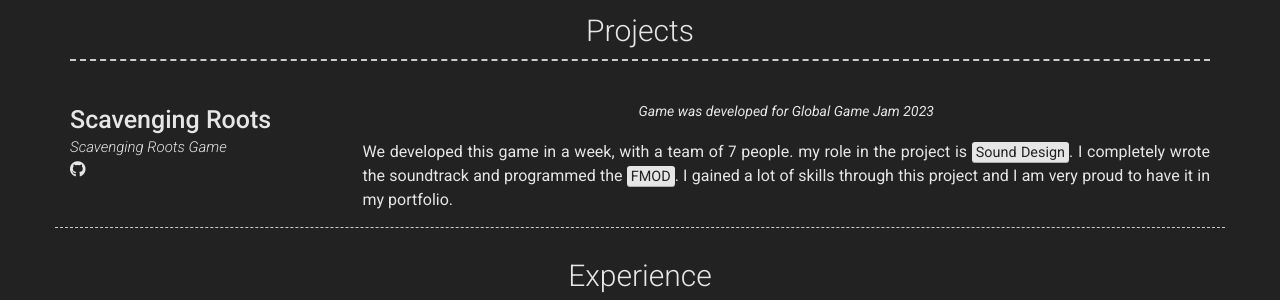
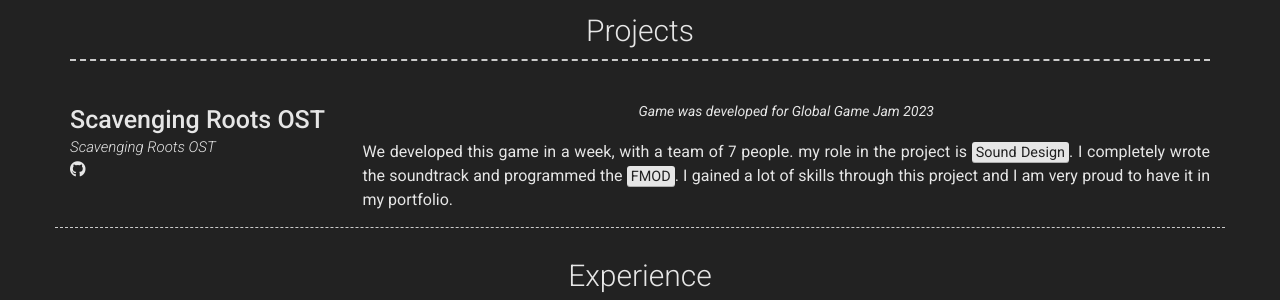
Before and after one commit to IrePin-Games/irepin.github.io, a Jekyll site: the page built from index.md, in a window 1280 px wide. Shown: the part 626-926 px from the top of the page. Built offline with Jekyll 4.4.1, drawn with Linux system fonts in a browser that asks for light colours; nearby versions of some CDN libraries.

Commit message:
Update _config.yml

```diff
--- a/_config.yml
+++ b/_config.yml
@@ -63,6 +63,9 @@ content:
         title: Scavenging Roots
         link: https://hazkin.itch.io/scavenging-roots
         link_text: Scavenging Roots Game
+        title: Scavenging Roots OST
+        link: https://on.soundcloud.com/TT5sX
+        link_text: Scavenging Roots OST
         additional_links:
           - title:  github.com/IliaValianov/GBP
             icon: fab fa-github
```
